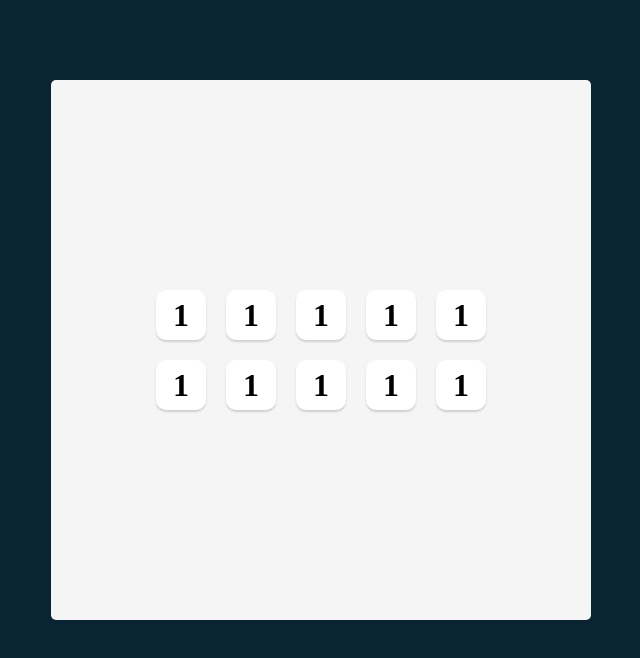
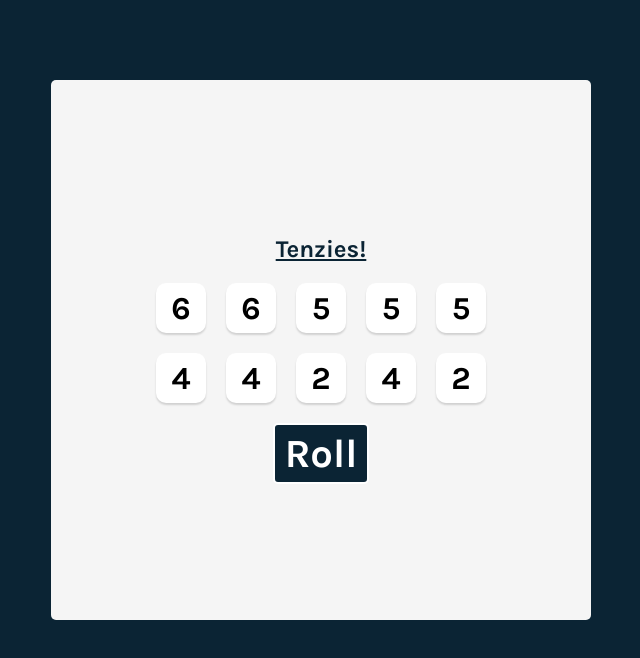
Before and after one commit to austingw/tenzies, a React (Vite) app in the folder tenzies-app/: page / in a window 1280 px wide. Shown: the top 658 px of the page, without its empty margins (319-959 px from the left). Built offline with nearby package versions, Linux system fonts and the light colour scheme.

Commit message:
Add game title and roll button

```diff
--- a/tenzies-app/src/App.jsx
+++ b/tenzies-app/src/App.jsx
@@ -1,21 +1,36 @@
-import React from "react";
+import { useEffect, useState } from "react";
 import Die from "./Die";
 
 function App() {
+  const [dice, setDice] = useState(getNewDice());
+
+  function getNewDice() {
+    const newDice = [
+      Math.floor(Math.random() * 6) + 1,
+      Math.floor(Math.random() * 6) + 1,
+      Math.floor(Math.random() * 6) + 1,
+      Math.floor(Math.random() * 6) + 1,
+      Math.floor(Math.random() * 6) + 1,
+      Math.floor(Math.random() * 6) + 1,
+      Math.floor(Math.random() * 6) + 1,
+      Math.floor(Math.random() * 6) + 1,
+      Math.floor(Math.random() * 6) + 1,
+      Math.floor(Math.random() * 6) + 1,
+    ];
+    return newDice;
+  }
+
+  function rollDice() {
+    setDice(getNewDice());
+  }
+
+  const diceElements = dice.map((die) => <Die value={die} />);
+
   return (
     <main>
-      <div className="dice-container ">
-        <Die value={1} />
-        <Die value={1} />
-        <Die value={1} />
-        <Die value={1} />
-        <Die value={1} />
-        <Die value={1} />
-        <Die value={1} />
-        <Die value={1} />
-        <Die value={1} />
-        <Die value={1} />
-      </div>
+      <h2 className="game-title">Tenzies!</h2>
+      <div className="dice-container ">{diceElements}</div>
+      <button onClick={rollDice}>Roll</button>
     </main>
   );
 }
--- a/tenzies-app/src/index.css
+++ b/tenzies-app/src/index.css
@@ -9,6 +9,7 @@ body {
   align-items: center;
   justify-content: center;
   padding: 20px;
+  font-family: Karla;
 }
 
 main {
@@ -19,6 +20,7 @@ main {
   min-width: 540px;
   height: 540px;
   display: flex;
+  flex-direction: column;
   align-items: center;
   justify-content: center;
 }
@@ -45,3 +47,26 @@ main {
 .die-value {
   font-size: 2rem;
 }
+
+.game-title {
+  color: #0b2434;
+  text-decoration: underline;
+  margin-bottom: 20px;
+}
+
+button {
+  font-family: Karla;
+  font-size: 40px;
+  font-weight: 100;
+  color: white;
+  background-color: #0b2434;
+  border: 2px white solid;
+  border-radius: 5px;
+  padding: 5px 10px 5px 10px;
+  margin-top: 20px;
+  cursor: pointer;
+}
+
+button:hover {
+  background-color: #0b243465;
+}
```
